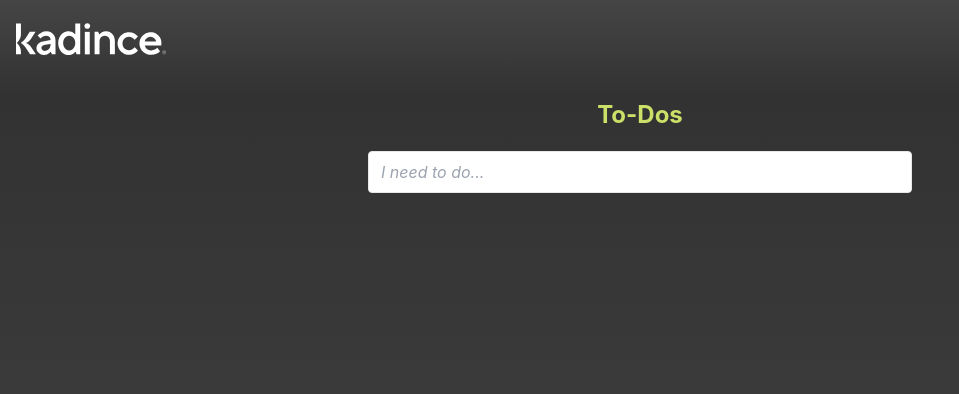
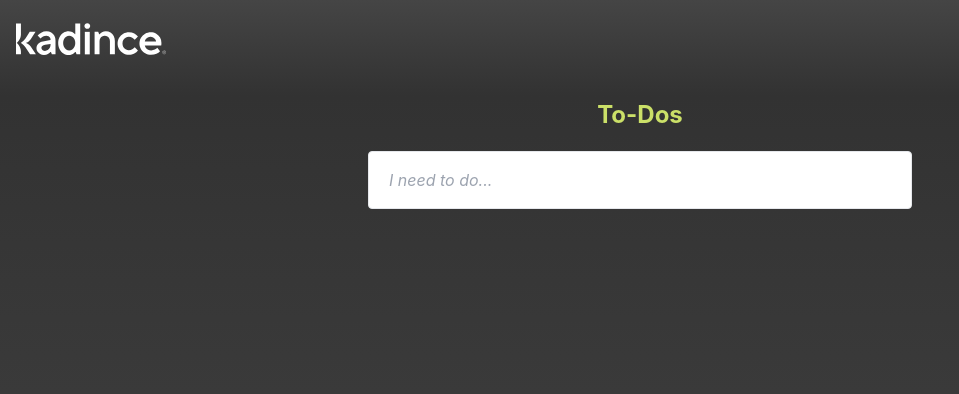
Before and after one commit to 1lucascq/todo-kadince, a React (Create React App) app: page / in a window 1280 px wide. Shown: the top 394 px of the page, without its empty margins (0-959 px from the left). Built offline with nearby package versions, Linux system fonts and the light colour scheme.

Commit message:
chore: change todo form input size

```diff
--- a/src/components/TodoForm.tsx
+++ b/src/components/TodoForm.tsx
@@ -19,7 +19,7 @@ const TodoForm: React.FC<TodoFormProps> = ({ addTodo }) => {
         <form onSubmit={handleSubmit} className="mb-4">
             <input
                 type="text"
-                className="border rounded w-full py-2 px-3 placeholder:italic"
+                className="border rounded w-full py-4 px-5 placeholder:italic"
                 placeholder="I need to do..."
                 value={text}
                 onChange={(e) => setText(e.target.value)}
```
